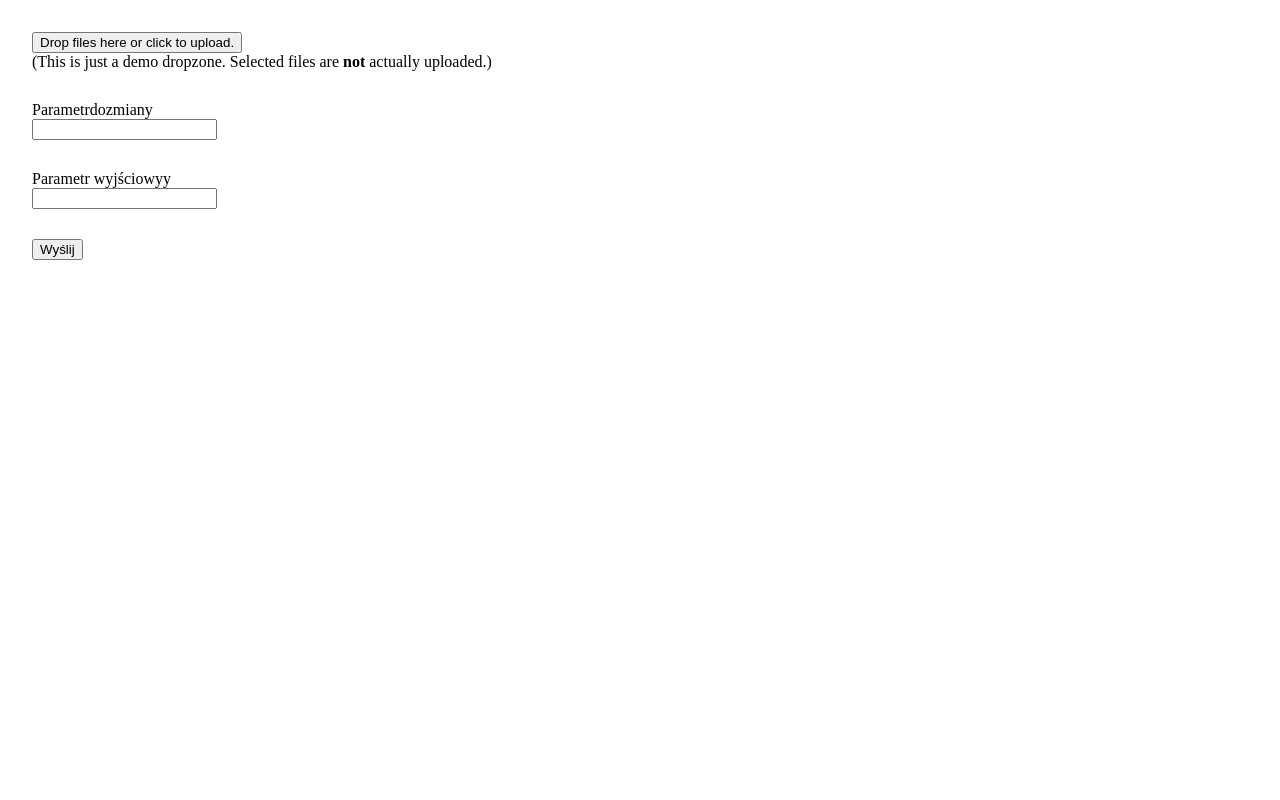
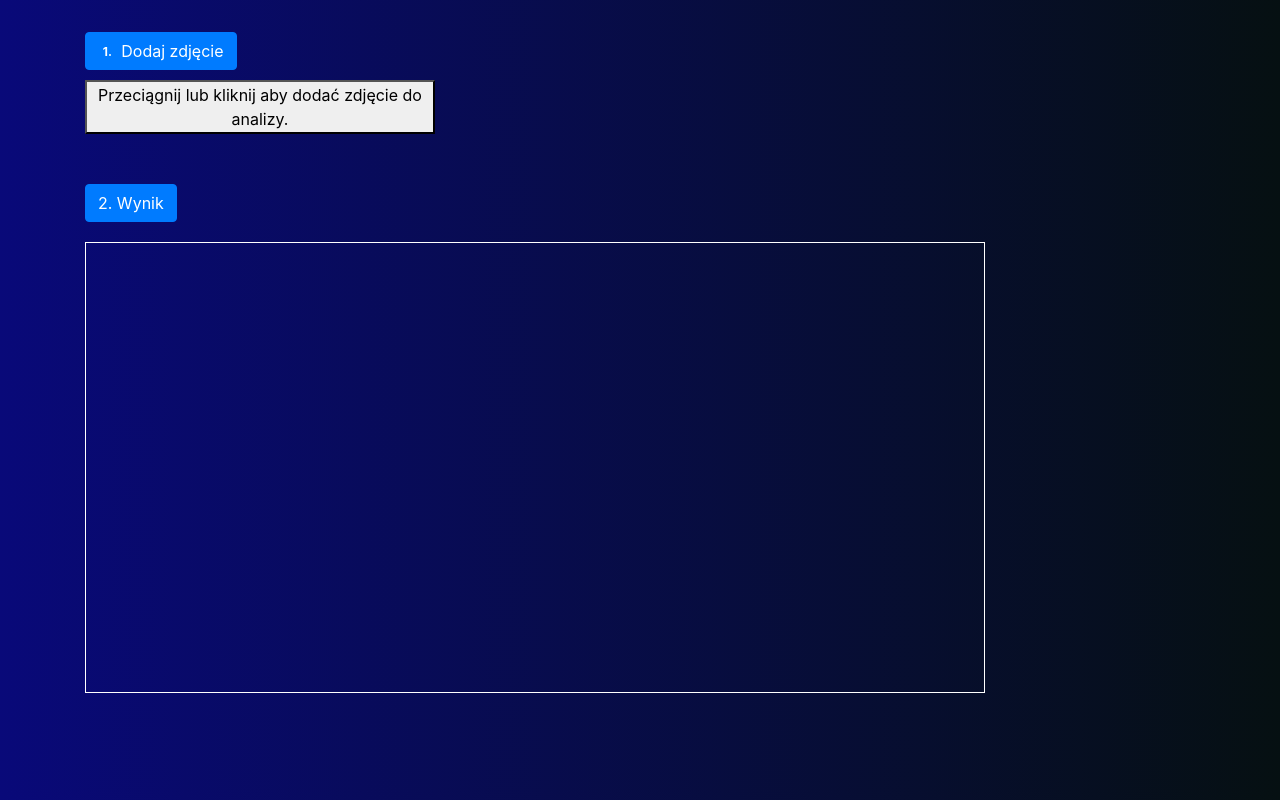
Before and after one commit to emuanel/webFaceMaskDetection, a Flask app: page / in a window 1280 px wide. Run offline with Flask 2, Linux system fonts and the light colour scheme; some libraries are stand-ins or nearby versions.

Commit message:
GUI after JSON response

```diff
--- a/server.py
+++ b/server.py
@@ -115,7 +115,7 @@ def analyze(image):
 
       		# determine the class label and color we'll use to draw
       		# the bounding box and text
-              label = "Mask" if mask > withoutMask else "No Mask"
+              label = "Mask" if mask > withoutMask else "NoMask"
 
       		# include the probability in the label
               objectLabel={"object{}".format(a):{ "startX":int(startX), "startY": int(startY), "endX":int(endX), "endY":int(endY), label: max(mask, withoutMask) * 100 }}
--- a/templates/index.html
+++ b/templates/index.html
@@ -5,88 +5,101 @@
     <meta charset="utf-8">
     <meta name="viewport" content="width=device-width, initial-scale=1.0">
     <title>Maseczka na zdjęciu - analizuj twarz</title>
-    <!-- <link href="/lib/inspinia/css/bootstrap.min.css" rel="stylesheet"> -->
-    <!-- <link href="/lib/inspinia/font-awesome/css/font-awesome.css" rel="stylesheet"> -->
-    <!-- <link href="/lib/inspinia/css/plugins/morris/morris-0.4.3.min.css" rel="stylesheet"> -->
-    <!-- <link href="/lib/inspinia/css/animate.css" rel="stylesheet"> -->
-    <!-- <link href="/lib/inspinia/css/style.css" rel="stylesheet"> -->
     <link rel="stylesheet" href="https://cdnjs.cloudflare.com/ajax/libs/dropzone/5.7.2/dropzone.min.css">
+    <link rel="stylesheet" href="https://stackpath.bootstrapcdn.com/bootstrap/4.3.1/css/bootstrap.min.css"
+        integrity="sha384-ggOyR0iXCbMQv3Xipma34MD+dH/1fQ784/j6cY/iJTQUOhcWr7x9JvoRxT2MZw1T" crossorigin="anonymous">
     <style>
         body {
             margin: 2em;
+            background: rgb(2, 0, 36);
+            background: linear-gradient(90deg, rgba(2, 0, 36, 1) 0%, rgba(9, 9, 121, 1) 0%, rgba(6, 16, 18, 1) 100%);
+        }
+
+        canvas#viewport {
+            border: 1px solid white;
+            width: 900px;
         }
     </style>
 </head>
 
 <body>
-    <form action="/Detection" class="dropzone needsclick dz-clickable" id="myAwesomeDropzone">
+    <div class="container">
+        <div class="row">
+            <div class="col-lg-4">
+                <button type="button" class="btn btn-primary"><span class="badge">1. </span> Dodaj zdjęcie</button>
+                <div style="height: 10px;"></div>
+                <form action="/Detection" class="dropzone needsclick dz-clickable" id="myAwesomeDropzone">
+                    <div class="dz-message needsclick">
+                        <button type="button" class="dz-button">Przeciągnij lub kliknij aby dodać zdjęcie do
+                            analizy.</button><br>
+                        <span class="note needsclick">
+                            <strong></strong></span>
+                    </div>
+                </form>
+            </div>
 
-        <div class="dz-message needsclick">
-            <button type="button" class="dz-button">Drop files here or click to upload.</button><br>
-            <span class="note needsclick">(This is just a demo dropzone. Selected files are <strong>not</strong>
-                actually uploaded.)</span>
-        </div>
-
-    </form>
-
-    <div style="height: 30px;"></div>
-
-    <div class="form-group ">
-        <label class="col-md-4 control-label" for="par1">Parametrdozmiany</label>
-        <div class="col-md-6">
-            <input name="par1" type="text" class="form-control input-md  ">
+            <div class="col">
+                <div style="height: 50px;"></div>
+                <button type="button" class="btn btn-primary" id="responseText">2. Wynik</button>
+                <div style="height: 20px;"></div>
+                <canvas id="viewport"></canvas>
+                <div style="height: 30px;"></div>
+                <div style="height: 30px;"></div>
+            </div>
         </div>
     </div>
+    <script src="https://cdnjs.cloudflare.com/ajax/libs/dropzone/5.7.2/min/dropzone.min.js"></script>
+    <script src="https://ajax.googleapis.com/ajax/libs/jquery/3.5.1/jquery.min.js"></script>
+    <script src="https://code.jquery.com/jquery-3.3.1.slim.min.js"
+        integrity="sha384-q8i/X+965DzO0rT7abK41JStQIAqVgRVzpbzo5smXKp4YfRvH+8abtTE1Pi6jizo"
+        crossorigin="anonymous"></script>
+    <script src="https://cdnjs.cloudflare.com/ajax/libs/popper.js/1.14.7/umd/popper.min.js"
+        integrity="sha384-UO2eT0CpHqdSJQ6hJty5KVphtPhzWj9WO1clHTMGa3JDZwrnQq4sF86dIHNDz0W1"
+        crossorigin="anonymous"></script>
+    <script src="https://stackpath.bootstrapcdn.com/bootstrap/4.3.1/js/bootstrap.min.js"
+        integrity="sha384-JjSmVgyd0p3pXB1rRibZUAYoIIy6OrQ6VrjIEaFf/nJGzIxFDsf4x0xIM+B07jRM"
+        crossorigin="anonymous"></script>
+    <script>
+        Dropzone.options.myAwesomeDropzone = {
+            paramName: "file",
+            maxFilesize: 2, // MB
+            maxFiles: "1",
+            autoProcessQueue: true,
+            dictCancelUpload: "Błąd przesyłania zdjęcia",
+            dictUploadCanceled: "Błąd przesyłania zdjęcia",
+            dictMaxFilesExceeded: "Można przesłać tylko jedno zdjęcie",
+            success: function (file, response) {
+                make_base(file, response);
+            }
 
-    <div style="height: 30px;"></div>
-
-    <div class="form-group ">
-        <label class="col-md-4 control-label" for="par2">Parametr wyjściowyy</label>
-        <div class="col-md-6">
-            <input name="par2" type="text" class="form-control input-md  ">
-        </div>
-    </div>
-
-    <div style="height: 30px;"></div>
-
-    <div>
-        <button type="button" id="buttonOK1" class="btn btn-info" data-dismiss="modal">Wyślij</button>
-    </div>
+        };
 
 
+        function make_base(file, response) {
+            var canvas = document.getElementById('viewport'),
+                context = canvas.getContext('2d');
+            base_image = new Image();
+            base_image.src = file.dataURL;
+            canvas.width = file.width;
+            canvas.height = file.height;
+            context.clearRect(0, 0, canvas.width, canvas.height);
+            context.drawImage(base_image, 0, 0, canvas.width, canvas.width);
 
-    <script src="https://cdnjs.cloudflare.com/ajax/libs/dropzone/5.7.2/min/dropzone.min.js"></script>
-    <script src="https://ajax.googleapis.com/ajax/libs/jquery/3.5.1/jquery.min.js"></script>
-    <script>
-
-        Dropzone.options.myAwesomeDropzone = {
-            paramName: "file", // The name that will be used to transfer the file
-            maxFilesize: 2, // MB
-            maxFiles: "100",
-            autoProcessQueue: true,
-            // init: function () {
-            //     this.on("sending", function (file, xhr, formData) {
-            //         formData.append("data", "loremipsum");
-            //         console.log(formData)
-            //     });
-            // }
-        };
-
-        $('#buttonOK1').on("click", function () {
-
-            // Dropzone.options.myAwesomeDropzone = {
-            //     url: '/narzedzia/przerabianieplikow.php?dozmiany=' + $('par1').value + '&zmianana=' + $('par1').value
-            // };
-
-            // let url = '/narzedzia/przerabianieplikow.php?dozmiany=' + $('par1').value + '&zmianana=' + $('par1').value;
-            // $('#myAwesomeDropzone').attr('action', url);
-
-            // var myAwesomeDropzone = Dropzone.forElement("#myAwesomeDropzone");
-            myAwesomeDropzone.processQueue();
-
-        });
+            //draw rectangle
+            if (response.object0.startX)
+                context.beginPath();
+            context.lineWidth = "5";
+            context.strokeStyle = "red";
+            context.rect(response.object0.startX, response.object0.startY, (response.object0.endX - response.object0.startX), (response.object0.endY - response.object0.startY));
+            context.stroke();
+            if (response.object0.Mask) {
+                $('#responseText').text('Wykryto maseczkę z prawdopodobieństwiem: ' + (parseFloat(response.object0.Mask)).toFixed(2) + ' %');
+            }
+            else if (response.object0.NoMask) {
+                $('#responseText').text('Nie wykryto maseczki z prawdopodobieństwiem: ' + (parseFloat(response.object0.NoMask)).toFixed(2) + ' %');
+            }
+        }
     </script>
-
 </body>
 
 </html>
```
